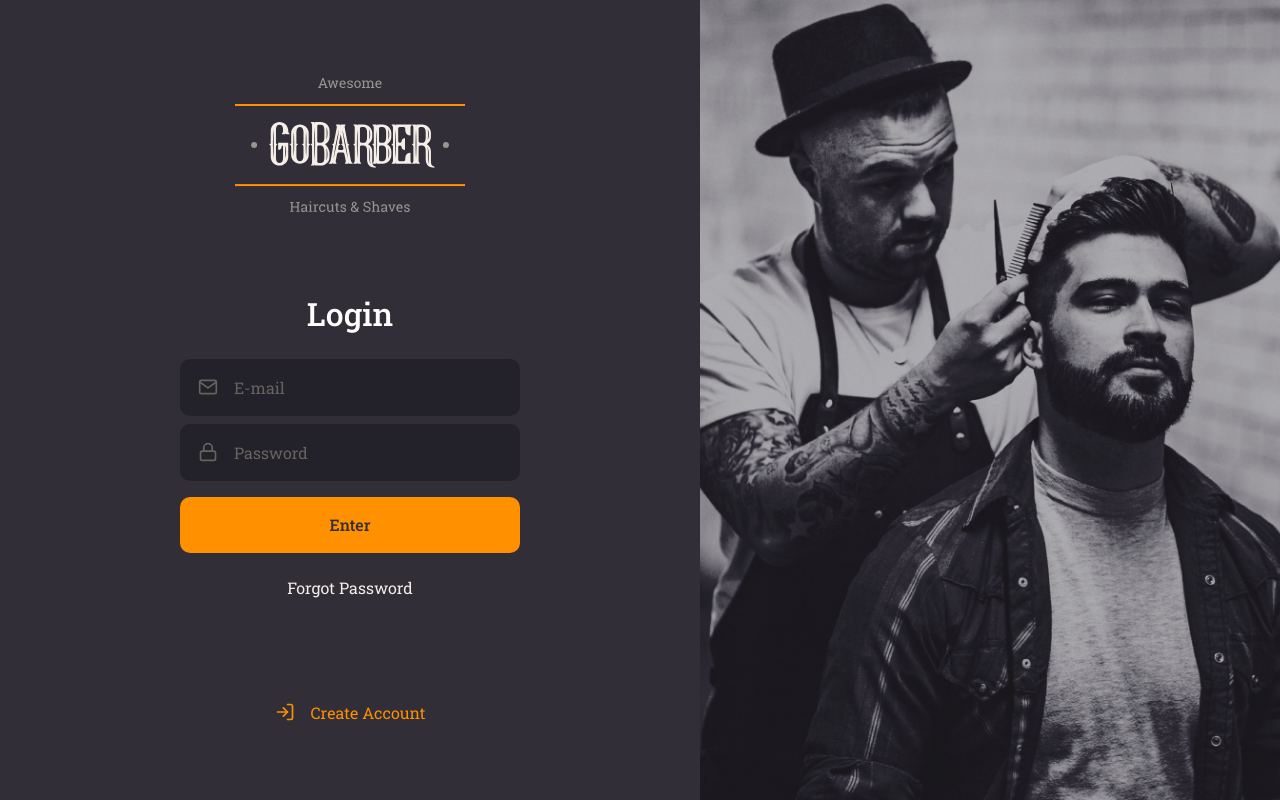
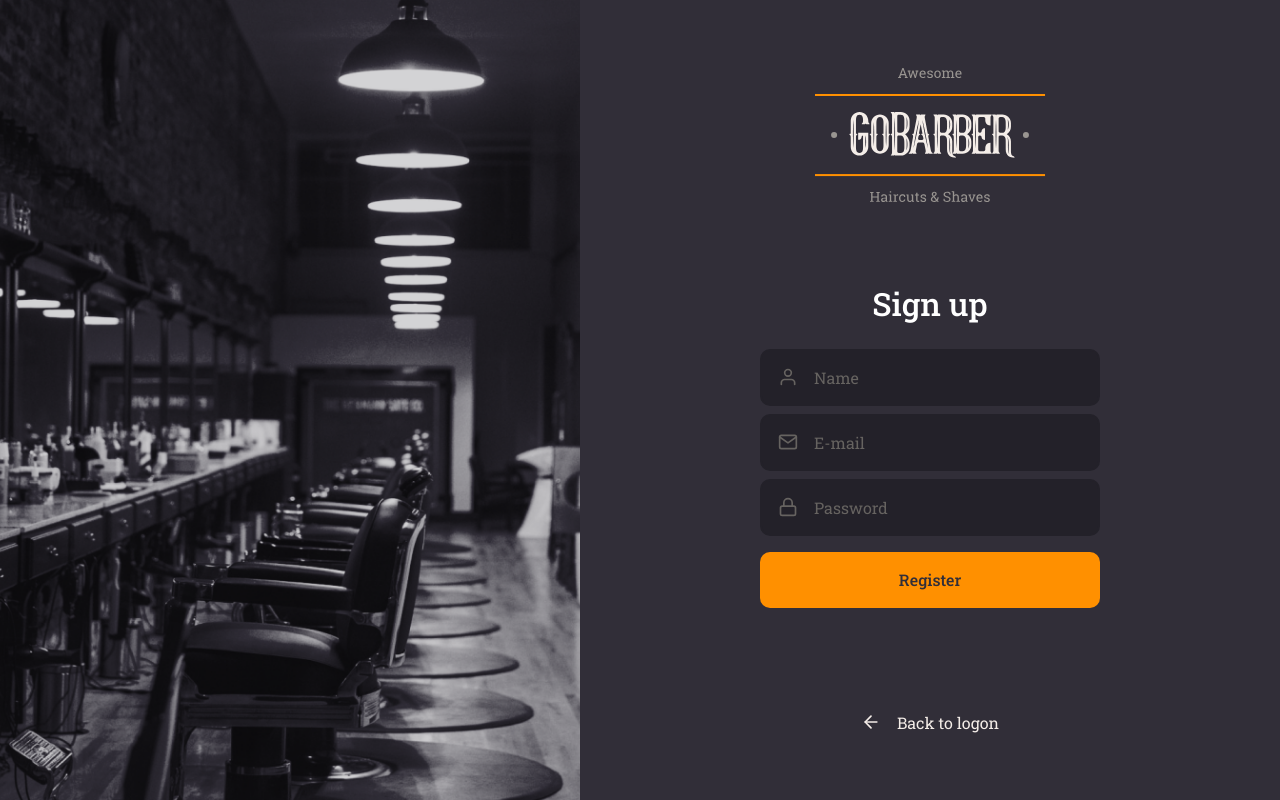
Before and after one commit to adriano-machado/gobarberTypescriptReact, a React (Create React App) app: page /signup in a window 1280 px wide. Built offline with nearby package versions, Linux system fonts and the light colour scheme.

Commit message:
add signup page

```diff
--- a/src/App.tsx
+++ b/src/App.tsx
@@ -2,11 +2,12 @@
 import GlobalStyle from './styles/global';
 
 import SignIn from './pages/SignIn';
+import SignUp from './pages/SignUp';
 
 const App: React.FC = () => (
   <>
     <GlobalStyle />
-    <SignIn />
+    <SignUp />
   </>
 );
 
--- /dev/null
+++ b/src/pages/SignUp/index.tsx
@@ -0,0 +1,37 @@
+import React from 'react';
+import { FiArrowLeft, FiMail, FiUser, FiLock } from 'react-icons/fi';
+import logoImg from '../../assets/logo.svg';
+import { Container, Content, Background } from './styles';
+import Input from '../../components/Input';
+import Button from '../../components/Button';
+
+const SignUp: React.FC = () => (
+  <Container>
+    <Background />
+
+    <Content>
+      <img src={logoImg} alt="GoBarber" />
+      <form>
+        <h1>Sign up</h1>
+        <Input name="name" icon={FiUser} placeholder="Name" />
+
+        <Input name="email" icon={FiMail} placeholder="E-mail" />
+
+        <Input
+          name="password"
+          icon={FiLock}
+          type="password"
+          placeholder="Password"
+        />
+        <Button type="submit">Register</Button>
+      </form>
+
+      <a href="forgot">
+        <FiArrowLeft size={20} />
+        Back to logon
+      </a>
+    </Content>
+  </Container>
+);
+
+export default SignUp;
--- /dev/null
+++ b/src/pages/SignUp/styles.ts
@@ -0,0 +1,52 @@
+import styled from 'styled-components';
+import { shade } from 'polished';
+import signUpBackground from '../../assets/sign-up-background.png';
+
+export const Container = styled.div`
+  height: 100vh;
+  display: flex;
+  align-items: stretch;
+`;
+
+export const Content = styled.div`
+  display: flex;
+  flex-direction: column;
+  place-content: center;
+  align-items: center;
+
+  width: 100%;
+  max-width: 700px;
+
+  form {
+    margin: 80px 0;
+    width: 340px;
+    text-align: center;
+    flex-direction: column;
+
+    h1 {
+      margin-bottom: 24px;
+    }
+  }
+
+  > a {
+    color: #f4ede8;
+    display: block;
+    margin-top: 24px;
+    text-decoration: none;
+    transition: color 0.2s;
+    display: flex;
+    align-items: center;
+    svg {
+      margin-right: 16px;
+    }
+
+    &:hover {
+      color: ${shade(0.2, '#f4ede8')};
+    }
+  }
+`;
+export const Background = styled.div`
+  flex: 1;
+  background: url(${signUpBackground}) no-repeat center;
+  background-size: cover;
+`;
```
Also changed, not shown: src/assets/sign-up-background.png (added).
